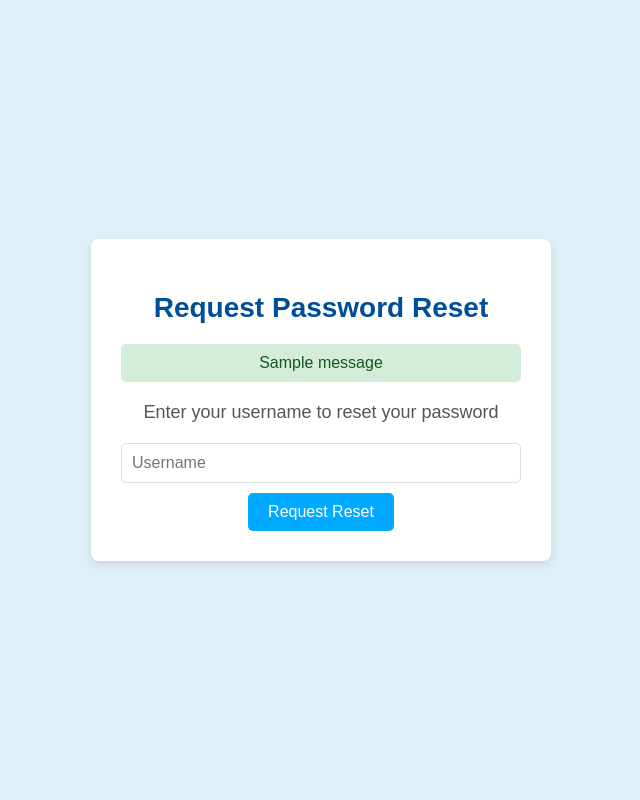
After one commit to Qasimali20/Edtech, a Django app: page /password_reset/ in a window 1280 px wide. The commit adds this page. Shown: the whole page, without its empty margins (319-959 px from the left). Run offline with Django 5.2, Linux system fonts and the light colour scheme; one stand-in notice (Sample message) is shown.

Commit message:
added forgot password

```diff
--- a/edtech/settings.py
+++ b/edtech/settings.py
@@ -124,5 +124,3 @@ STATIC_URL = 'static/'
 
 # Default primary key field type
 # https://docs.djangoproject.com/en/5.1/ref/settings/#default-auto-field
-
-DEFAULT_AUTO_FIELD = 'django.db.models.BigAutoField'
--- a/login/templates/login/login.html
+++ b/login/templates/login/login.html
@@ -110,7 +110,8 @@
             <input type="password" id="password" name="password" required>
             <button type="submit">Login</button>
         </form>
-        <p class="login-link">Don't have an account? <a href="{% url 'register' %}">Register here</a></p>
+        <!-- <p class="login-link">Don't have an account? <a href="{% url 'register' %}">Register here</a></p> -->
+        <p class="login-link">Forgot your password? <a href="{% url 'password_reset' %}">Reset</a></p>
     </div>
 </body>
 </html>
--- /dev/null
+++ b/login/templates/login/request_reset.html
@@ -0,0 +1,103 @@
+{% load static %}
+<!DOCTYPE html>
+<html lang="en">
+<head>
+    <meta charset="UTF-8">
+    <meta name="viewport" content="width=device-width, initial-scale=1.0">
+    <title>Request Password Reset</title>
+    <style>
+        body {
+            font-family: Arial, sans-serif;
+            background-color: #dfeff8; /* Light blue background */
+            color: #333;
+            display: flex;
+            justify-content: center;
+            align-items: center;
+            height: 100vh;
+            margin: 0;
+        }
+        .container {
+            background-color: #ffffff;
+            border-radius: 8px;
+            box-shadow: 0 4px 8px rgba(0, 0, 0, 0.1);
+            padding: 30px;
+            max-width: 400px;
+            width: 100%;
+            text-align: center;
+        }
+        h2 {
+            color: #004d99; /* Darker blue for headings */
+            margin-bottom: 20px;
+            font-size: 28px;
+        }
+        p {
+            color: #555;
+            font-size: 18px;
+            margin-bottom: 20px;
+        }
+        form {
+            margin-top: 20px;
+        }
+        input {
+            padding: 10px;
+            border-radius: 5px;
+            border: 1px solid #ddd;
+            font-size: 16px;
+            width: calc(100% - 22px);
+            margin-bottom: 10px;
+        }
+        button {
+            background-color: #00aaff; /* Bright blue button */
+            color: #fff;
+            padding: 10px 20px;
+            border-radius: 5px;
+            border: none;
+            font-size: 16px;
+            cursor: pointer;
+            transition: background-color 0.3s ease;
+            display: inline-block;
+        }
+        button:hover {
+            background-color: #0088cc; /* Darker blue on hover */
+        }
+        .messages {
+            list-style-type: none;
+            padding: 0;
+            margin: 0 0 20px;
+        }
+        .messages li {
+            margin-bottom: 10px;
+            padding: 10px;
+            border-radius: 5px;
+        }
+        .messages .success {
+            background-color: #d4edda;
+            color: #155724;
+        }
+        .messages .error {
+            background-color: #f8d7da;
+            color: #721c24;
+        }
+    </style>
+</head>
+<body>
+    <div class="container">
+        <h2>Request Password Reset</h2>
+
+        {% if messages %}
+            <ul class="messages">
+                {% for message in messages %}
+                    <li class="{{ message.tags }}">{{ message }}</li>
+                {% endfor %}
+            </ul>
+        {% endif %}
+
+        <form method="post">
+            {% csrf_token %}
+            <p>Enter your username to reset your password</p>
+            <input type="text" name="username" placeholder="Username" required>
+            <button type="submit">Request Reset</button>
+        </form>
+    </div>
+</body>
+</html>
--- a/login/urls.py
+++ b/login/urls.py
@@ -1,5 +1,6 @@
 from django.contrib import admin
 from django.urls import path
+from django.contrib.auth import views as auth_views
 from . import views
 
 urlpatterns = [
@@ -8,4 +9,6 @@ urlpatterns = [
     path('logout/', views.logout_view, name='logout'),
     path('register/', views.register_view, name='register'),
     path('protected/', views.ProtectedView.as_view(), name='protected'),
+    path('password_reset/', views.RequestPasswordResetView.as_view(), name='password_reset'),
+    path('password_reset_confirm/', views.PasswordResetConfirmView.as_view(), name='password_reset_confirm'),
 ]
--- a/login/views.py
+++ b/login/views.py
@@ -5,8 +5,14 @@ from django.contrib.auth.mixins import LoginRequiredMixin
 from django.views import View
 from django.contrib.auth.models import User
 from django.contrib.auth import authenticate, login as auth_login
+from django.contrib.auth.forms import SetPasswordForm
+from django.contrib import messages
+from django.utils.http import urlsafe_base64_decode,urlsafe_base64_encode
+from django.utils.encoding import force_bytes,force_str
+from django.contrib.auth.tokens import default_token_generator
+from django.contrib.auth import update_session_auth_hash
 from .forms import registerForm
-from django.contrib import messages
+from django.urls import reverse
 # Create your views here.
 
 def home_view(request):
@@ -26,6 +32,7 @@ def register_view(request):
         form = registerForm()
 
     return render(request, 'login/register.html', {'form': form})
+
 def login_view(request):
     if request.method == "POST":
         username = request.POST.get('username')
@@ -48,17 +55,14 @@ def logout_view(request):
             logout(request)
             request.session.flush()
             messages.success(request, "You have been logged out.")
-            return redirect('home')  # Redirect to login page after logout
+            return redirect('home')  # Redirect to home page after logout
         else:
             # Set a flag in the session to indicate the confirmation step
             request.session['logout_confirmed'] = True
             return render(request, 'login/logout.html')
 
     # Handle other methods if needed (e.g., GET)
-    # For simplicity, assuming that only POST requests are used
     return redirect('home')
-
- # Render logout confirmation template
 
 @login_required
 def profile_view(request):
@@ -71,3 +75,75 @@ class ProtectedView(LoginRequiredMixin, View):
 
     def get(self, request):
         return render(request, 'login/protected.html')
+
+# Request Password Reset View
+class RequestPasswordResetView(View):
+    def get(self, request):
+        return render(request, 'login/request_reset.html')
+
+    def post(self, request):
+        username = request.POST.get('username')
+        if User.objects.filter(username=username).exists():
+            user = User.objects.get(username=username)
+            token = default_token_generator.make_token(user)
+            uid = urlsafe_base64_encode(force_bytes(user.pk))
+
+            # Construct the password reset URL
+            reset_url = request.build_absolute_uri(
+                reverse('password_reset_confirm') + f'?uidb64={uid}&token={token}'
+            )
+
+            # Send reset URL to the user (email sending logic can be added here)
+            # For now, just redirect to the reset confirmation page
+            return redirect(f'{reset_url}')
+        else:
+            messages.error(request, 'Username not found.')
+            return render(request, 'login/request_reset.html')
+
+# Password Reset Confirm View
+class PasswordResetConfirmView(View):
+    def get(self, request):
+        uidb64 = request.GET.get('uidb64')
+        token = request.GET.get('token')
+
+        if uidb64 and token:
+            try:
+                uid = force_str(urlsafe_base64_decode(uidb64))
+                user = User.objects.get(pk=uid)
+            except (TypeError, ValueError, OverflowError, User.DoesNotExist):
+                user = None
+
+            if user is not None and default_token_generator.check_token(user, token):
+                form = SetPasswordForm(user=user)
+                return render(request, 'login/reset_confirm.html', {'form': form})
+            else:
+                messages.error(request, 'The link is invalid or has expired.')
+                return redirect('home')
+        else:
+            return redirect('home')
+
+    def post(self, request):
+        uidb64 = request.GET.get('uidb64')
+        token = request.GET.get('token')
+
+        if uidb64 and token:
+            try:
+                uid = force_str(urlsafe_base64_decode(uidb64))
+                user = User.objects.get(pk=uid)
+            except (TypeError, ValueError, OverflowError, User.DoesNotExist):
+                user = None
+
+            if user is not None and default_token_generator.check_token(user, token):
+                form = SetPasswordForm(user=user, data=request.POST)
+                if form.is_valid():
+                    form.save()
+                    update_session_auth_hash(request, user)  # Keep the user logged in after password change
+                    messages.success(request, 'Your password has been reset successfully.')
+                    return redirect('login')
+                else:
+                    return render(request, 'login/reset_confirm.html', {'form': form})
+            else:
+                messages.error(request, 'The link is invalid or has expired.')
+                return redirect('home')
+        else:
+            return redirect('home')
```
Also changed, not shown: login/templates/login/reset_confirm.html (added, +111 -0 lines).
